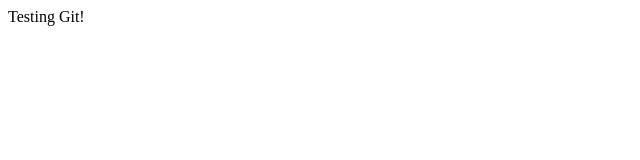
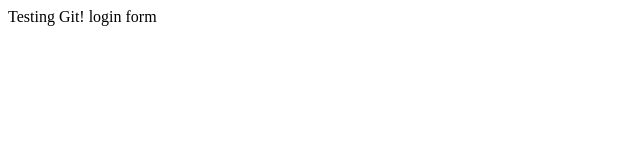
Before and after one commit to JustinUrena/testing, a plain HTML site: page index.html in a window 1280 px wide. Shown: the full height of the page, 0-640 px from the left. Drawn offline with Linux system fonts and the light colour scheme.

Commit message:
login form

```diff
--- /dev/null
+++ b/dir2/app2.js
@@ -0,0 +1 @@
+console.log("not included");
--- a/index.html
+++ b/index.html
@@ -8,5 +8,6 @@
 </head>
 <body>
     Testing Git!
+    login form
 </body>
 </html>
```
Also changed, not shown: login.html (added, +1 -0 lines), log.txt (added).
